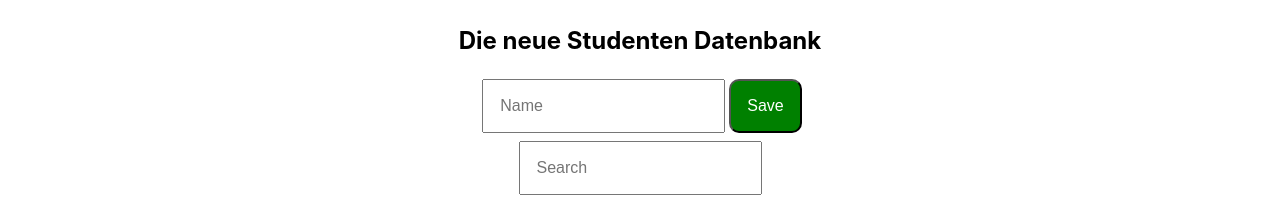
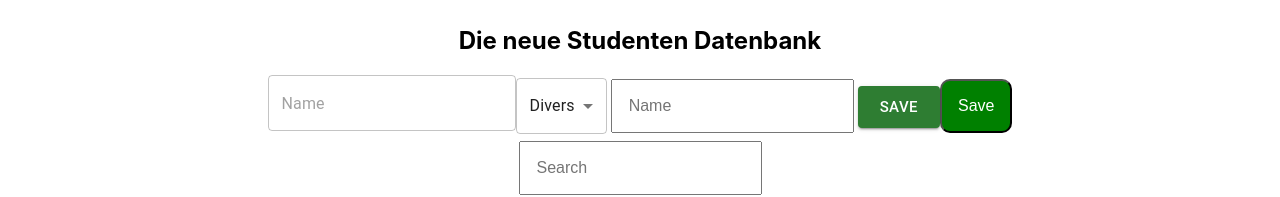
Before and after one commit to Flooooooooooorian/muc-java-22-2-studentdb-react, a React (Create React App) app: page /students in a window 1280 px wide. Shown: the part 198-395 px from the top of the page. Built offline with nearby package versions, Linux system fonts and the light colour scheme; no server answers.

Commit message:
Add Gender enum

```diff
--- a/package.json
+++ b/package.json
@@ -3,6 +3,9 @@
   "version": "0.1.0",
   "private": true,
   "dependencies": {
+    "@emotion/react": "^11.10.5",
+    "@emotion/styled": "^11.10.5",
+    "@mui/material": "^5.10.15",
     "@testing-library/jest-dom": "^5.16.5",
     "@testing-library/react": "^13.4.0",
     "@testing-library/user-event": "^13.5.0",
--- a/src/components/AddStudent.tsx
+++ b/src/components/AddStudent.tsx
@@ -1,6 +1,7 @@
-import {NewStudent} from "../model/Student";
+import {Gender, NewStudent} from "../model/Student";
 import {ChangeEvent, useState} from "react";
 import "./AddStudent.css"
+import {Button, MenuItem, Select, SelectChangeEvent, TextField} from "@mui/material";
 
 type AddStudentProps = {
     addStudent: (newStudent: NewStudent) => Promise<any>
@@ -9,9 +10,15 @@ type AddStudentProps = {
 export default function AddStudent(props: AddStudentProps) {
 
     const [name, setName] = useState<string>("")
+    const [gender, setGender] = useState<Gender>(Gender.DIVERS)
 
     function onNameChange(event: ChangeEvent<HTMLInputElement>) {
         setName(event.target.value)
+    }
+
+    function onGenderChange(event: SelectChangeEvent) {
+        console.log(event)
+        setGender(event.target.value as Gender)
     }
 
     function onSaveClick() {
@@ -23,7 +30,18 @@ export default function AddStudent(props: AddStudentProps) {
 
     return (
         <div>
+            <TextField placeholder={"Name"} value={name} onChange={onNameChange}/>
+            <Select
+                value={gender}
+                label="Gender"
+                onChange={onGenderChange}
+            >
+                <MenuItem value={Gender.MALE}>Male</MenuItem>
+                <MenuItem value={Gender.FEMALE}>Female</MenuItem>
+                <MenuItem value={Gender.DIVERS}>Divers</MenuItem>
+            </Select>
             <input className={"add-student__name"} placeholder={"Name"} value={name} onChange={onNameChange}/>
+            <Button size={"large"} variant={"contained"} color={"success"} onClick={onSaveClick}>Save</Button>
             <button className={"add-student__button"} onClick={onSaveClick}>Save</button>
         </div>
     )
--- a/src/model/Student.ts
+++ b/src/model/Student.ts
@@ -2,8 +2,15 @@
 export type Student = {
     id: string
     name: string
+    gender: Gender
 }
 
 export type NewStudent = {
     name: string
 }
+
+export enum Gender {
+    MALE = "MALE",
+    FEMALE = "FEMALE",
+    DIVERS = "DIVERS"
+}
```
Also changed, not shown: 1 other file (tests, documents, lock files or other folders).
